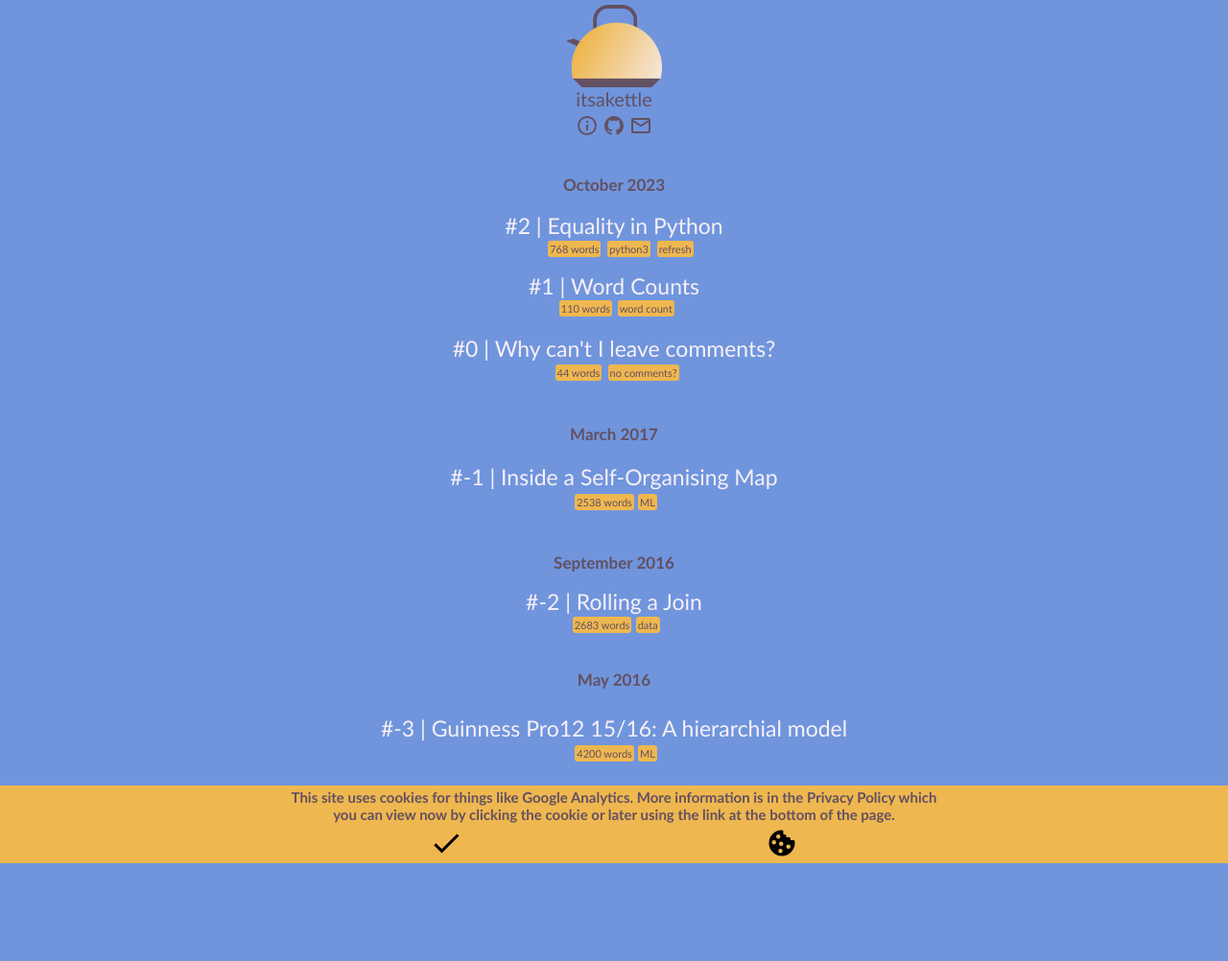
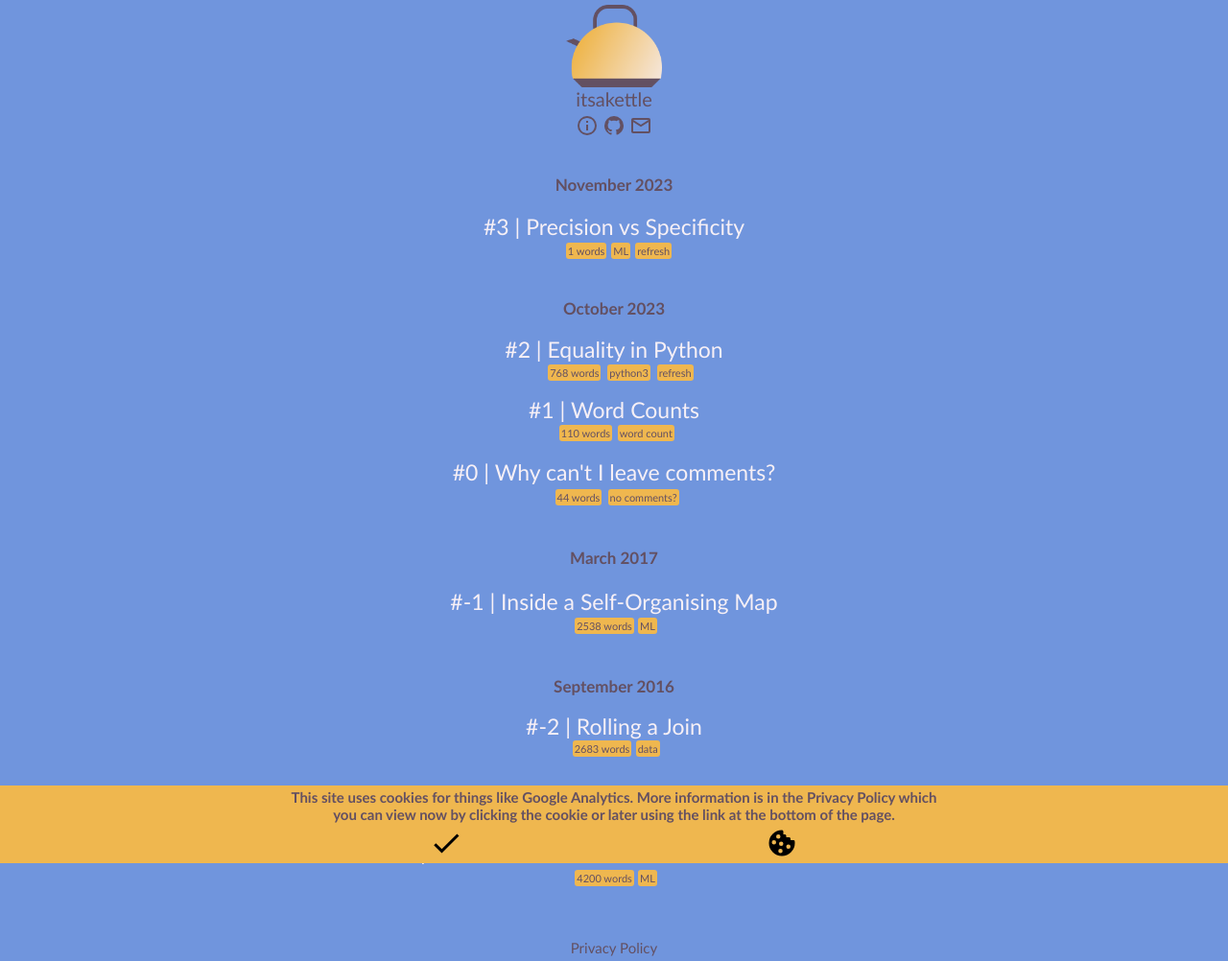
Before and after one commit to itsakettle/itsakettle.github.io, a Jekyll site: the page built from index.md, in a window 1280 px wide. Shown: the whole page at 96% size. Built offline with Jekyll 4.4.1, drawn with Linux system fonts in a browser that asks for light colours; before the commit the page ends 900 px from its top, so only the background shows below that.

```diff
--- a/_config.yml
+++ b/_config.yml
@@ -26,6 +26,7 @@ permalink: /:title
 markdown: kramdown
 theme: minima
 highlighter: rouge
+google_analytics: G-6VPB3Y89K2
 
 # Exclude from processing.
 # The following items will not be processed, by default. Create a custom list
--- a/_includes/head.html
+++ b/_includes/head.html
@@ -11,14 +11,8 @@
 	<script src='assets/js/icon_hover.js'></script>
 	<script src='assets/js/cookie_banner.js'></script>
 
-	<!-- Global site tag (gtag.js) - Google Analytics -->
-	<script async src="https://www.googletagmanager.com/gtag/js?id=G-6VPB3Y89K2"></script>
-	<script>
-		window.dataLayer = window.dataLayer || [];
-		function gtag(){dataLayer.push(arguments);}
-		gtag('js', new Date());
-
-		gtag('config', 'G-6VPB3Y89K2');
-	</script>
+	{% if site.google_analytics and jekyll.environment == 'production' %}
+		{% include analytics.html %}
+	{% endif %}
 
 </head>
--- /dev/null
+++ b/_posts/2023-10-31-3-precision_vs_specificity.md
@@ -0,0 +1,16 @@
+---
+layout:     post
+title:      "Precision vs Specificity"
+permalink: "3"
+subtitle:
+date:       2023-11-01
+image:
+published: true
+tags: [ML, refresh]
+image_width: 100%
+---
+
+## Overview
+
+
+_____
```
Also changed, not shown: _includes/analytics.html (added, +9 -0 lines).
